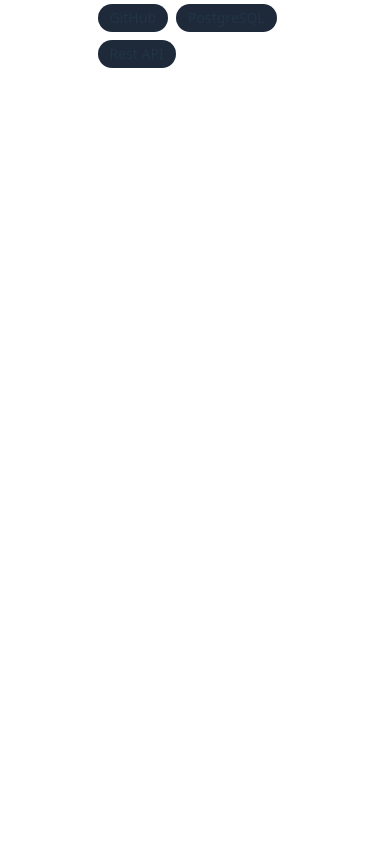
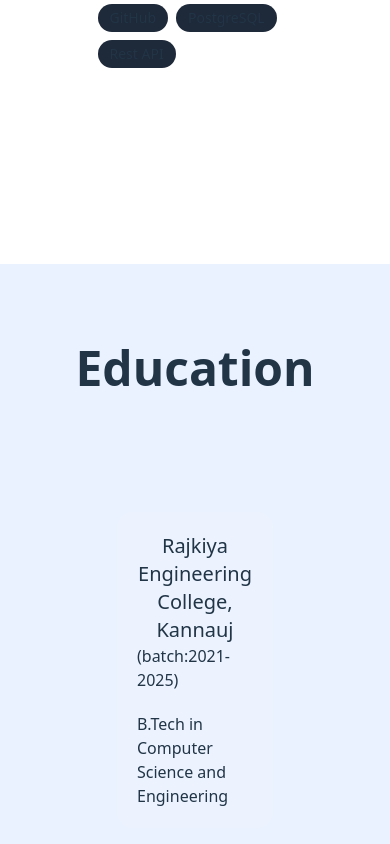
Before and after one commit to alpha-Gautam/gautammaurya, a React (Vite) app: page / in a window 390 px wide. Shown: the part 4872-5716 px from the top of the page. Before the commit the page ends 5136 px from the top, so only its background shows below. Built offline with nearby package versions, Linux system fonts and the light colour scheme.

Commit message:
Remove Contacts component and add Education component; update Experience styles

```diff
--- a/src/App.jsx
+++ b/src/App.jsx
@@ -5,7 +5,7 @@
 import Experience from "./components/Experience";
 import Projects from "./components/Projects";
 import Skills from "./components/Skills";
-import Contacts from "./components/Contacts";
+import Education from "./components/Education";
 
 function App() {
   return (
@@ -15,7 +15,7 @@
       <Experience />
       <Projects />
       <Skills />
-      {/* <Contacts /> */}
+      <Education />
     </div>
   );
 }
--- a/src/components/Contacts.jsx
+++ /dev/null
@@ -1,11 +0,0 @@
-import React from "react";
-
-function Contacts() {
-  return (
-    <div className="flex justify-center items-center min-h-screen text-5xl font-bold bg-white/10">
-      Contacts
-    </div>
-  );
-}
-
-export default Contacts;
--- /dev/null
+++ b/src/components/Education.jsx
@@ -0,0 +1,20 @@
+import React from "react";
+
+function Education() {
+  return (
+    <div className="flex flex-col items-center pt-20 min-h-screen gap-20 bg-blue-500/10">
+      <div className="flex mb-10 text-5xl font-bold">
+        <span>Education</span>
+      </div>
+      <div className="flex flex-col  justify-center items-center w-[40%] sm:h-[200px] rounded-2xl p-5 bg-white/10 ">
+        <span className="text-xl text-center ">
+          Rajkiya Engineering College, Kannauj
+        </span>
+        <span className="flex mb-5">(batch:2021- 2025)</span>
+        <span>B.Tech in Computer Science and Engineering</span>
+      </div>
+    </div>
+  );
+}
+
+export default Education;
--- a/src/components/Experience.jsx
+++ b/src/components/Experience.jsx
@@ -38,7 +38,7 @@
   ];
 
   return (
-    <div className="flex flex-col py-10 min-h-screen justify-center items-center gap-10 ">
+    <div className="flex flex-col py-10 min-h-screen justify-center items-center gap-10 bg-white/5">
       <span className="text-5xl font-bold">Experience</span>
 
       <div className="flex flex-col w-[60%] justify-center border-l-2 items-center gap-10 ">
```
